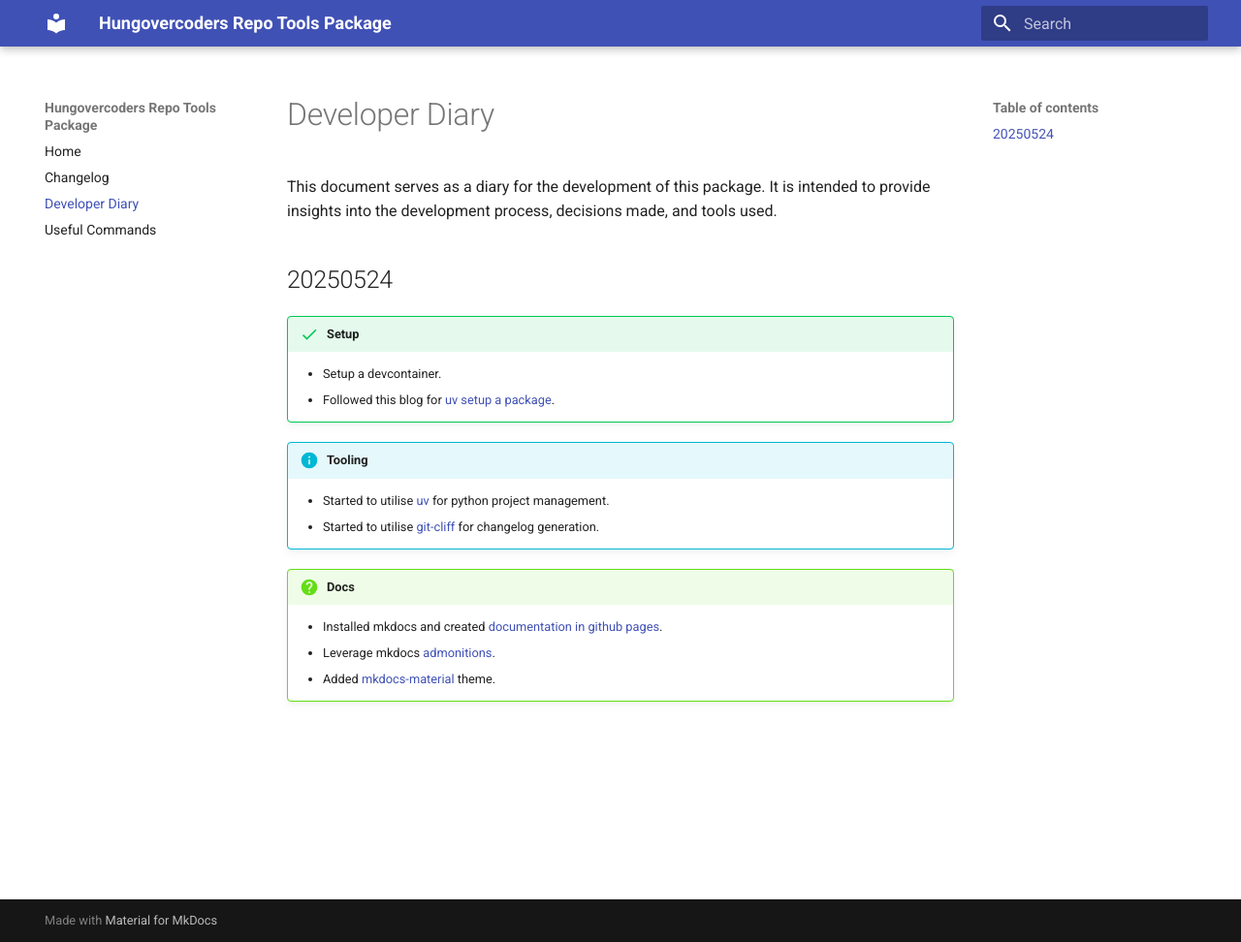
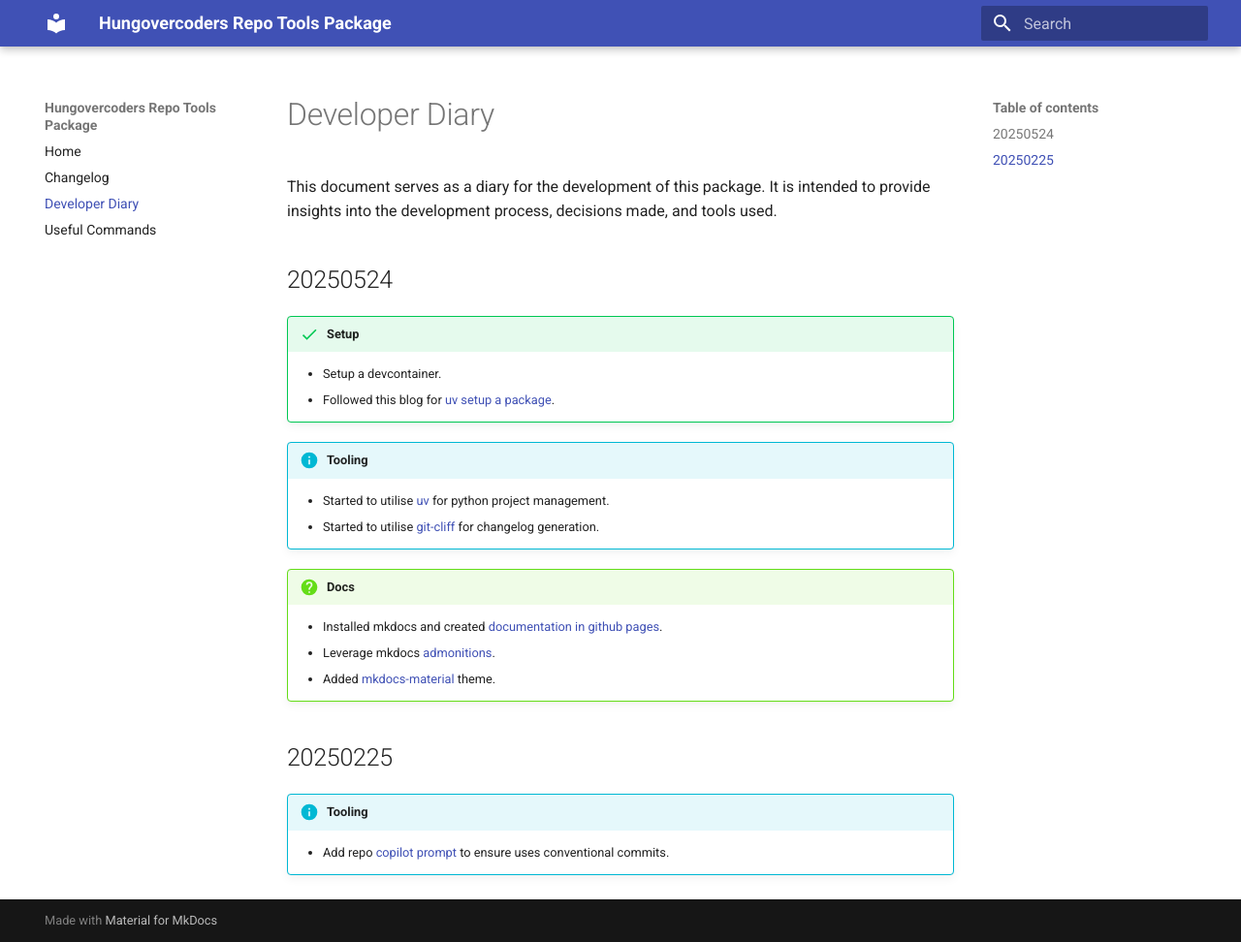
Before and after one commit to hungovercoders/repo.tools.package, an MkDocs documentation site: the page built from docs/dev_diary.md, in a window 1280 px wide and 972 px high. Shown: the whole window at 97% size. Built offline with MkDocs 1.6.1 and Material for MkDocs 9.7.7, drawn with Linux system fonts in a browser that asks for light colours.

Commit message:
docs: add entry for copilot prompt to enforce conventional commits

```diff
--- a/docs/dev_diary.md
+++ b/docs/dev_diary.md
@@ -16,3 +16,8 @@ This document serves as a diary for the development of this package. It is inten
     - Installed mkdocs and created [documentation in github pages](https://www.mkdocs.org/user-guide/deploying-your-docs/).
     - Leverage mkdocs [admonitions](https://squidfunk.github.io/mkdocs-material/reference/admonitions/#supported-types).
     - Added [mkdocs-material](https://squidfunk.github.io/mkdocs-material/) theme.
+
+## 20250225
+
+!!! info "Tooling"
+    - Add repo [copilot prompt](https://docs.github.com/en/copilot/customizing-copilot/adding-repository-custom-instructions-for-github-copilot) to ensure uses conventional commits.
```
